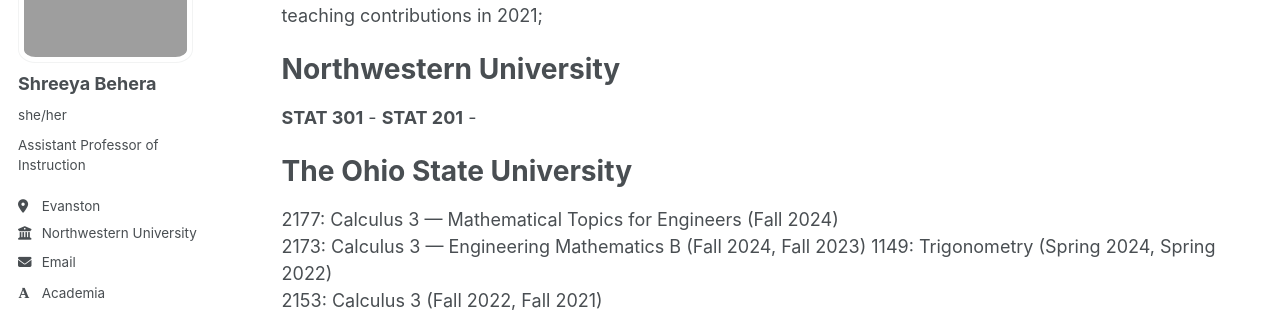
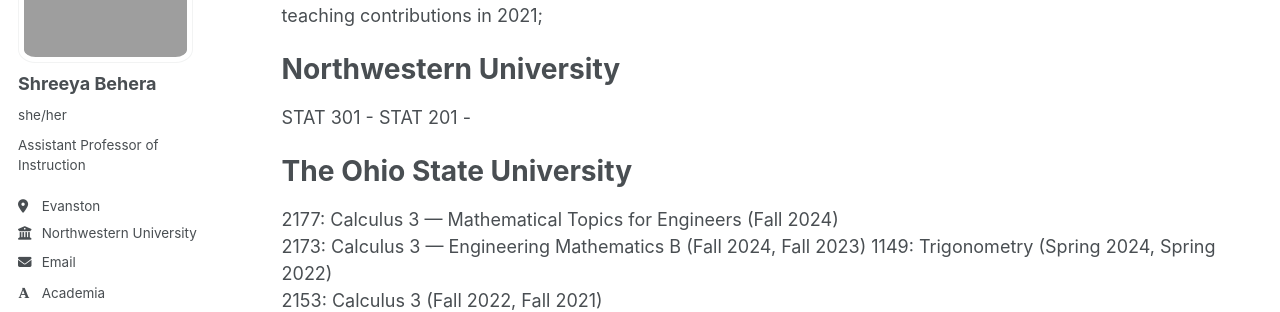
Before and after one commit to Shreeyabehera/shreeyabehera.github.io, a Jekyll site: the page built from _teaching/2014-spring-teaching-1.md, in a window 1280 px wide and 979 px high. Shown: the part 170-482 px from the top of the window. Built offline with Jekyll 4.4.1, drawn with Linux system fonts in a browser that asks for light colours; some web fonts are replaced; a script that is not in the unit is left out.

```diff
--- a/_teaching/2014-spring-teaching-1.md
+++ b/_teaching/2014-spring-teaching-1.md
@@ -7,8 +7,8 @@ author_profile: true
 **Teaching Highlights:** Received the Phil Huneke Distinguished Graduate Teaching Associate Award for exceptional teaching contributions in 2021;
 
 # Northwestern University
-**STAT 301** -
-**STAT 201** -
+STAT 301 -
+STAT 201 -
 
 
 # The Ohio State University
```
